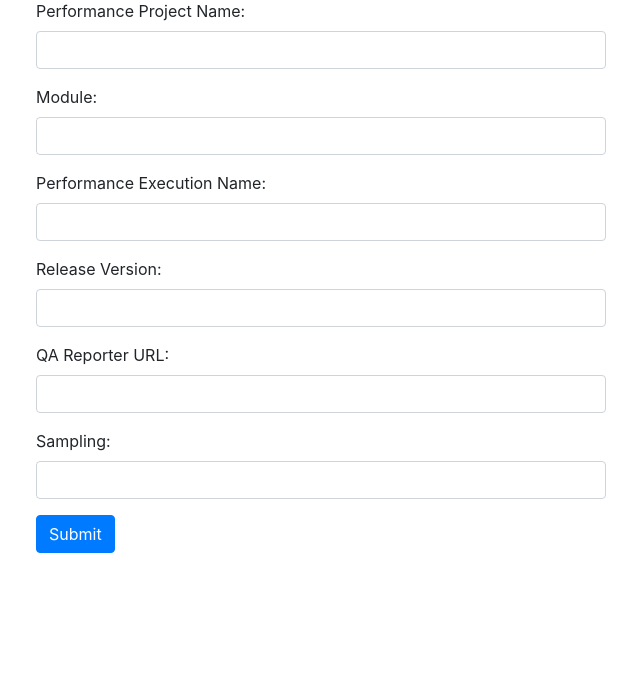
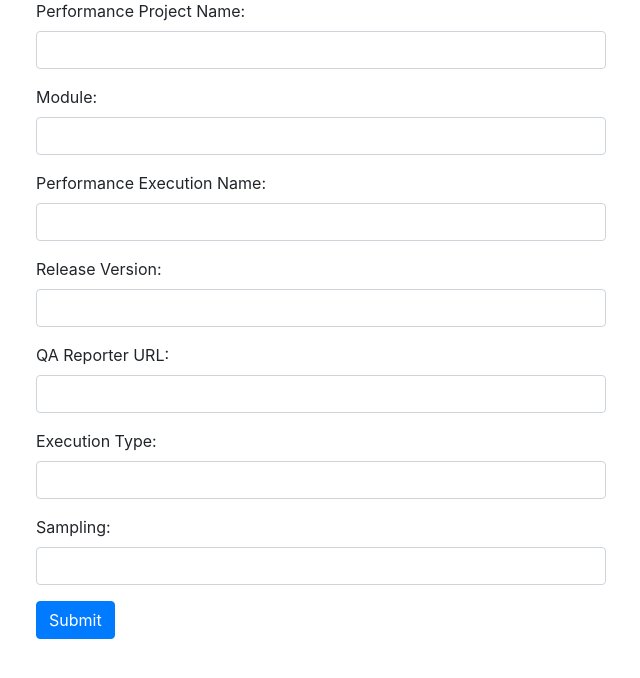
Before and after one commit to Telefonica/qacdco-performance, a Python web app: template locust/locust_example/scenarios/templates/upload_form.html in a window 1280 px wide. Shown: the part 83-761 px from the top of the page, without its empty margins (319-959 px from the left). Run offline with Jinja, Linux system fonts and the light colour scheme; the template is opened without the code that fills it, so the values that code supplies are empty; some libraries are stand-ins or nearby versions.

Commit message:
Add Execution Type form input

```diff
--- a/locust/locust_example/scenarios/common/hooks.py
+++ b/locust/locust_example/scenarios/common/hooks.py
@@ -188,6 +188,7 @@ def upload_to_reporter(app: Flask, jmeter_listener: JmeterListener):
                     'execution_name': request.form['PERFORMANCE_EXECUTION_NAME'],
                     'release_version': request.form['RELEASE_VERSION'],
                     'reporter_url': request.form['QA_REPORTER_URL'],
+                    'type': request.form['TYPE'],
                     'sampling': request.form.get('SAMPLING')
                 }
                 if not form_data['sampling']:
@@ -211,7 +212,7 @@ def upload_to_reporter(app: Flask, jmeter_listener: JmeterListener):
                     'project-id': project_id,
                     'module': form_data['module'],
                     'name': form_data['execution_name'],
-                    'type': 'load',
+                    'type': form_data['type'],
                     'version': form_data['release_version'],
                     'date': execution_date
                 }
--- a/locust/locust_example/scenarios/templates/upload_form.html
+++ b/locust/locust_example/scenarios/templates/upload_form.html
@@ -38,6 +38,10 @@
             <input type="text" class="form-control" id="QA_REPORTER_URL" name="QA_REPORTER_URL" required>
         </div>
         <div class="form-group">
+            <label for="TYPE">Execution Type:</label>
+            <input type="text" class="form-control" id="TYPE" name="TYPE" required>
+        </div>
+        <div class="form-group">
             <label for="SAMPLING">Sampling:</label>
             <input type="text" class="form-control" id="SAMPLING" name="SAMPLING">
         </div>
```
